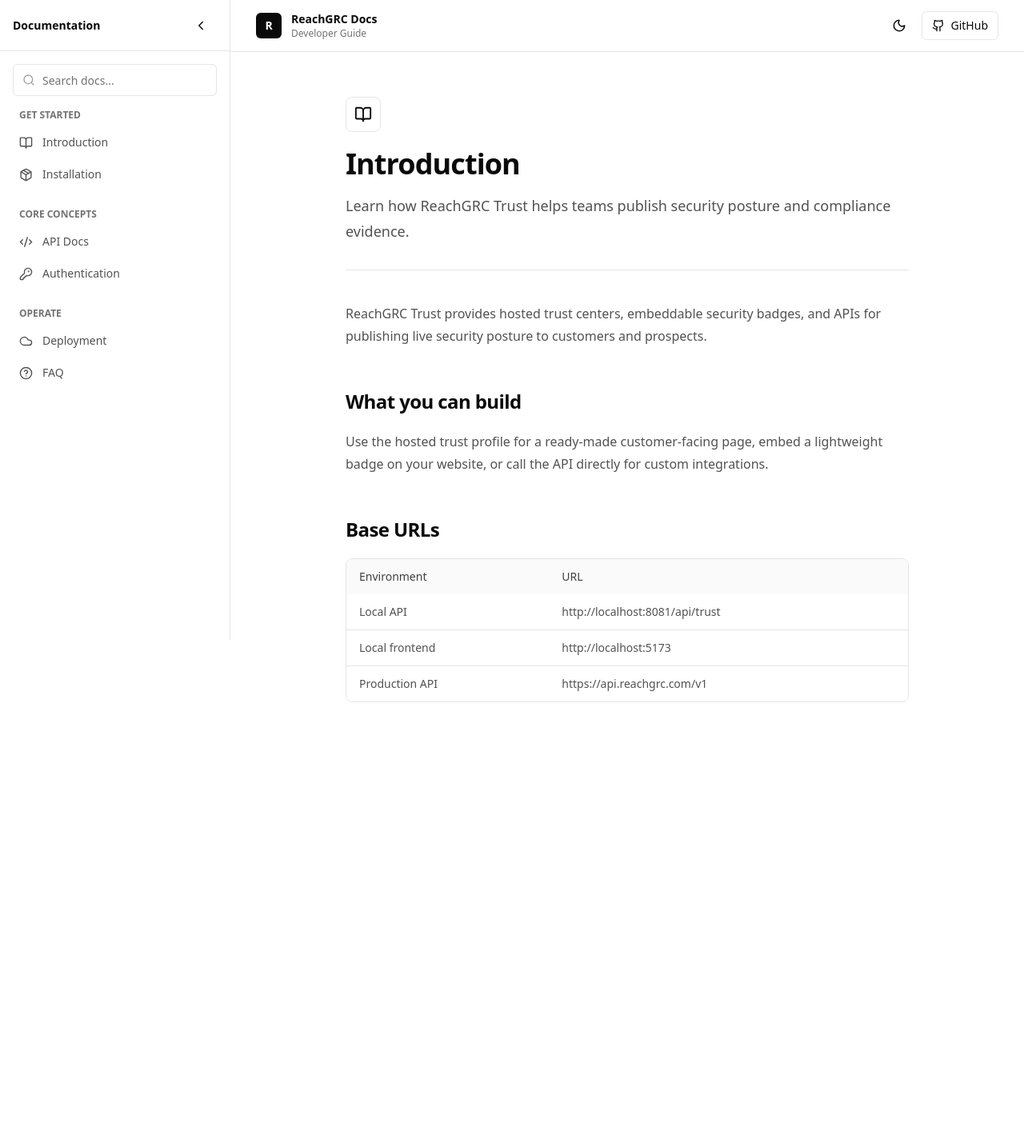
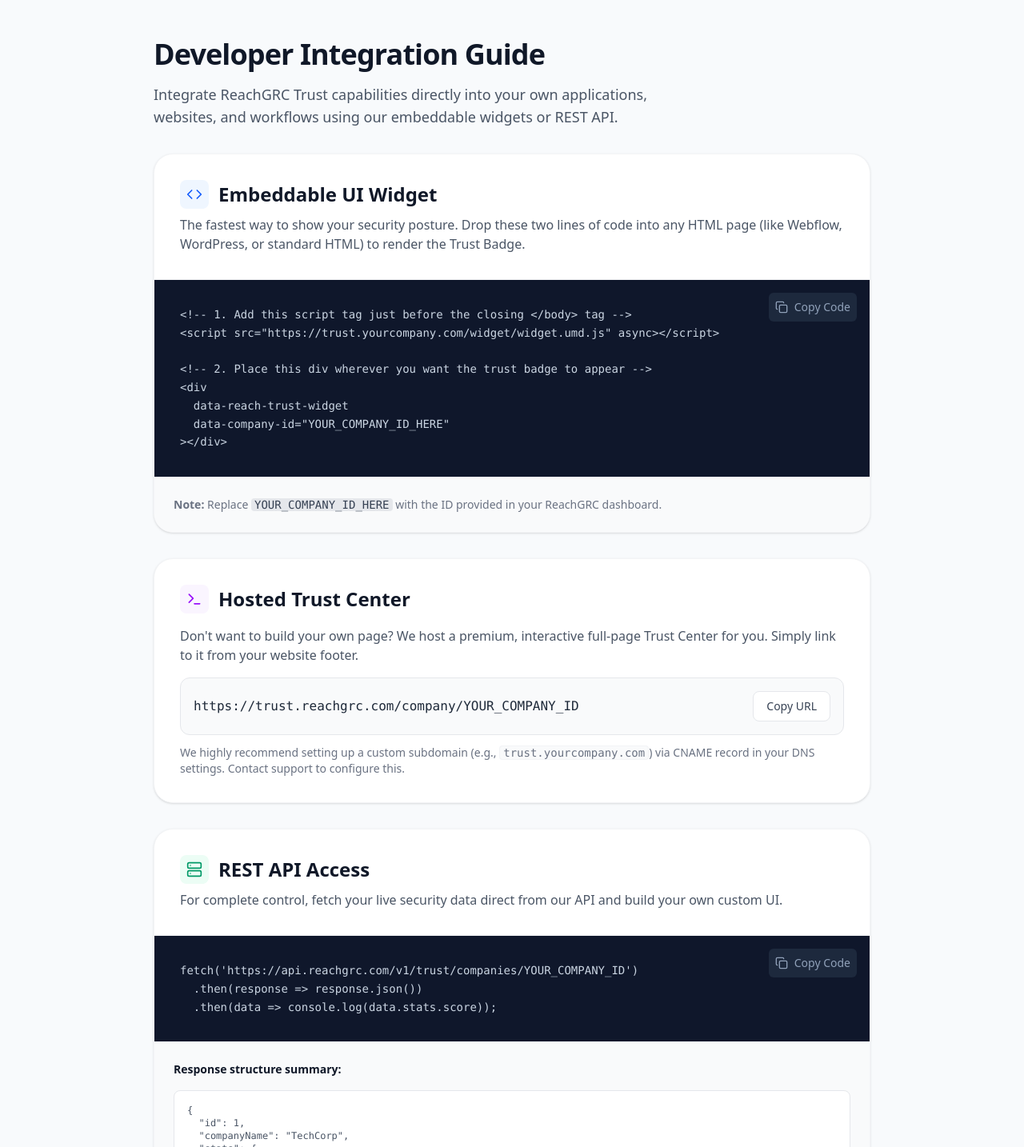
Before and after one commit to aksharkh/ReachGRC-Trust--F, a React (Vite) app: page /developers/guide in a window 1280 px wide. Shown: the top 1434 px of the page at 80% size. Before the commit the page ends 934 px from the top, so only its background shows below. Built offline with nearby package versions, Linux system fonts and the light colour scheme.

Commit message:
Revert Changes to make same as dev

```diff
--- a/src/pages/DeveloperGuide.tsx
+++ b/src/pages/DeveloperGuide.tsx
@@ -1,49 +1,144 @@
-import { useEffect, useState } from 'react';
-import { Navigate, useParams } from 'react-router-dom';
-import { DocsContent } from '../components/docs/DocsContent';
-import { DocsNavbar } from '../components/docs/DocsNavbar';
-import { DocsSidebar } from '../components/docs/DocsSidebar';
-import { allDocPages, getDocPage } from '../data/docs';
-import { cn } from '../lib/utils';
+import { useState } from 'react';
+import { Terminal, Code, Server, Copy, Check } from 'lucide-react';
 
 export const DeveloperGuide = () => {
-  const { slug } = useParams<{ slug?: string }>();
-  const [collapsed, setCollapsed] = useState(false);
-  const [mobileOpen, setMobileOpen] = useState(false);
-  const [isDark, setIsDark] = useState(false);
+  const [copiedId, setCopiedId] = useState<string | null>(null);
 
-  const page = getDocPage(slug);
-  const isKnownSlug = !slug || allDocPages.some((docPage) => docPage.slug === slug);
+  const copyToClipboard = (text: string, id: string) => {
+    navigator.clipboard.writeText(text);
+    setCopiedId(id);
+    setTimeout(() => setCopiedId(null), 2000);
+  };
 
-  useEffect(() => {
-    document.documentElement.classList.toggle('dark', isDark);
-  }, [isDark]);
+  const widgetCode = `<!-- 1. Add this script tag just before the closing </body> tag -->
+<script src="https://trust.yourcompany.com/widget/widget.umd.js" async></script>
 
-  useEffect(() => {
-    window.scrollTo({ top: 0, behavior: 'smooth' });
-  }, [page.slug]);
+<!-- 2. Place this div wherever you want the trust badge to appear -->
+<div
+  data-reach-trust-widget
+  data-company-id="YOUR_COMPANY_ID_HERE"
+></div>`;
 
-  if (!isKnownSlug) {
-    return <Navigate to="/developers/guide/introduction" replace />;
-  }
+  const apiCode = `fetch('https://api.reachgrc.com/v1/trust/companies/YOUR_COMPANY_ID')
+  .then(response => response.json())
+  .then(data => console.log(data.stats.score));`;
 
   return (
-    <div className="min-h-screen scroll-smooth bg-white text-neutral-950 dark:bg-neutral-950 dark:text-neutral-50">
-      <DocsSidebar
-        collapsed={collapsed}
-        mobileOpen={mobileOpen}
-        onCollapseToggle={() => setCollapsed((value) => !value)}
-        onMobileClose={() => setMobileOpen(false)}
-      />
-      <div className={cn('transition-all', collapsed ? 'lg:pl-20' : 'lg:pl-72')}>
-        <DocsNavbar
-          isDark={isDark}
-          onThemeToggle={() => setIsDark((value) => !value)}
-          onMenuToggle={() => setMobileOpen(true)}
-        />
-        <main>
-          <DocsContent page={page} />
-        </main>
+    <div className="min-h-screen bg-slate-50 p-6 md:p-12 font-sans selection:bg-blue-100 selection:text-blue-900">
+      <div className="max-w-4xl mx-auto space-y-8 animate-in fade-in slide-in-from-bottom-4 duration-700">
+
+        <header className="space-y-4">
+          <h1 className="text-4xl font-bold tracking-tight text-gray-900">Developer Integration Guide</h1>
+          <p className="text-lg text-gray-600 max-w-2xl">
+            Integrate ReachGRC Trust capabilities directly into your own applications, websites, and workflows using our embeddable widgets or REST API.
+          </p>
+        </header>
+
+        {/* Section 1: The Widget */}
+        <section className="bg-white rounded-3xl shadow-sm border border-gray-100 overflow-hidden">
+          <div className="p-8 border-b border-gray-100">
+            <div className="flex items-center gap-3 mb-2">
+              <div className="p-2 bg-blue-50 text-blue-600 rounded-lg">
+                <Code className="w-5 h-5" />
+              </div>
+              <h2 className="text-2xl font-bold text-gray-900">Embeddable UI Widget</h2>
+            </div>
+            <p className="text-gray-600 mt-2">
+              The fastest way to show your security posture. Drop these two lines of code into any HTML page (like Webflow, WordPress, or standard HTML) to render the Trust Badge.
+            </p>
+          </div>
+
+          <div className="p-8 bg-slate-900 text-slate-300 relative">
+            <button
+              onClick={() => copyToClipboard(widgetCode, 'widget')}
+              className="absolute top-4 right-4 p-2 bg-slate-800 hover:bg-slate-700 text-slate-400 hover:text-white rounded-md transition-colors flex items-center gap-2 text-sm"
+            >
+              {copiedId === 'widget' ? <Check className="w-4 h-4 text-green-400" /> : <Copy className="w-4 h-4" />}
+              {copiedId === 'widget' ? 'Copied!' : 'Copy Code'}
+            </button>
+            <pre className="overflow-x-auto text-sm leading-relaxed font-mono">
+              <code dangerouslySetInnerHTML={{ __html: widgetCode.replace(/</g, '&lt;').replace(/>/g, '&gt;') }} />
+            </pre>
+          </div>
+          <div className="p-6 bg-gray-50 border-t border-gray-100">
+            <p className="text-sm text-gray-500">
+              <strong>Note:</strong> Replace <code className="bg-gray-200 px-1 rounded text-gray-700">YOUR_COMPANY_ID_HERE</code> with the ID provided in your ReachGRC dashboard.
+            </p>
+          </div>
+        </section>
+
+        {/* Section 2: Full Page Link */}
+        <section className="bg-white rounded-3xl shadow-sm border border-gray-100 p-8">
+           <div className="flex items-center gap-3 mb-4">
+              <div className="p-2 bg-purple-50 text-purple-600 rounded-lg">
+                <Terminal className="w-5 h-5" />
+              </div>
+              <h2 className="text-2xl font-bold text-gray-900">Hosted Trust Center</h2>
+            </div>
+            <p className="text-gray-600 mb-4">
+              Don't want to build your own page? We host a premium, interactive full-page Trust Center for you. Simply link to it from your website footer.
+            </p>
+            <div className="flex items-center gap-4 bg-gray-50 border border-gray-200 p-4 rounded-xl">
+               <code className="text-gray-800 font-mono flex-1">https://trust.reachgrc.com/company/YOUR_COMPANY_ID</code>
+               <button
+                onClick={() => copyToClipboard('https://trust.reachgrc.com/company/YOUR_COMPANY_ID', 'url')}
+                className="px-4 py-2 bg-white border border-gray-200 hover:border-gray-300 text-gray-700 rounded-lg text-sm font-medium transition-colors"
+               >
+                 {copiedId === 'url' ? 'Copied' : 'Copy URL'}
+               </button>
+            </div>
+            <p className="text-sm text-gray-500 mt-3">
+              We highly recommend setting up a custom subdomain (e.g., <code className="bg-gray-50 px-1 rounded border border-gray-100">trust.yourcompany.com</code>) via CNAME record in your DNS settings. Contact support to configure this.
+            </p>
+        </section>
+
+        {/* Section 3: REST API */}
+        <section className="bg-white rounded-3xl shadow-sm border border-gray-100 overflow-hidden">
+          <div className="p-8 border-b border-gray-100">
+            <div className="flex items-center gap-3 mb-2">
+              <div className="p-2 bg-emerald-50 text-emerald-600 rounded-lg">
+                <Server className="w-5 h-5" />
+              </div>
+              <h2 className="text-2xl font-bold text-gray-900">REST API Access</h2>
+            </div>
+            <p className="text-gray-600 mt-2">
+              For complete control, fetch your live security data direct from our API and build your own custom UI.
+            </p>
+          </div>
+
+          <div className="p-8 bg-slate-900 text-slate-300 relative">
+             <button
+              onClick={() => copyToClipboard(apiCode, 'api')}
+              className="absolute top-4 right-4 p-2 bg-slate-800 hover:bg-slate-700 text-slate-400 hover:text-white rounded-md transition-colors flex items-center gap-2 text-sm"
+            >
+              {copiedId === 'api' ? <Check className="w-4 h-4 text-green-400" /> : <Copy className="w-4 h-4" />}
+              {copiedId === 'api' ? 'Copied!' : 'Copy Code'}
+            </button>
+            <pre className="overflow-x-auto text-sm leading-relaxed font-mono">
+              <code>{apiCode}</code>
+            </pre>
+          </div>
+
+           <div className="p-6 bg-gray-50 border-t border-gray-100 space-y-4">
+            <h4 className="font-semibold text-gray-900 text-sm">Response structure summary:</h4>
+            <div className="bg-white border border-gray-200 p-4 rounded-lg overflow-x-auto">
+              <pre className="text-xs text-gray-600 font-mono">
+{`{
+  "id": 1,
+  "companyName": "TechCorp",
+  "stats": {
+    "score": 98,
+    "grade": "A+",
+    "controlsPassing": 142,
+    "totalControls": 145
+  },
+  "domains": [ ... ]
+}`}
+              </pre>
+            </div>
+          </div>
+        </section>
+
       </div>
     </div>
   );
```
